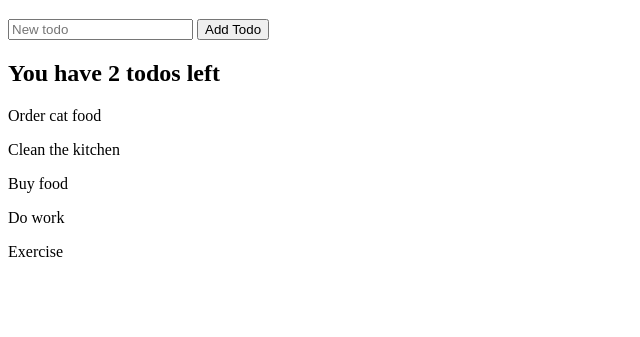
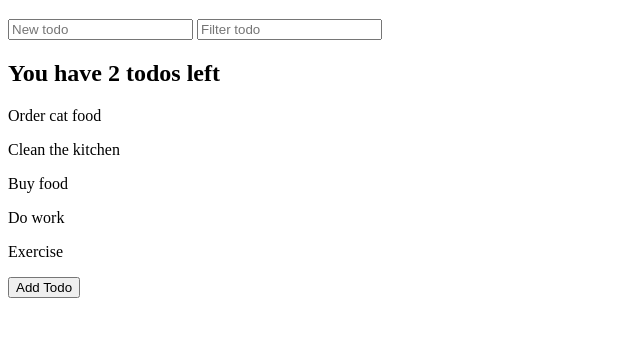
Before and after one commit to rendikr/javascript-bootcamp, a plain HTML site: page todo-app/index.html in a window 1280 px wide. Shown: the part 61-398 px from the top of the page, without its empty margins (0-640 px from the left). Drawn offline with Linux system fonts and the light colour scheme.

Commit message:
todo filter challenge

```diff
--- a/todo-app/index.html
+++ b/todo-app/index.html
@@ -8,6 +8,10 @@
   <body>
     <h1>Todos</h1>
     <input type="text" id="input-text" placeholder="New todo">
+    <input type="text" id="search-text" placeholder="Filter todo">
+    <div id="todos">
+
+    </div>
     <button id="btn-add">Add Todo</button>
 
     <script src="todo-app.js"></script>
--- a/todo-app/todo-app.js
+++ b/todo-app/todo-app.js
@@ -32,20 +32,34 @@ const todos = [
 //   }
 // })
 
-const incompleteTodos = todos.filter(function (todo) {
+const filters = {
+  searchText: '',
+}
+
+const renderTodos = function (todos, filters) {
+  const filteredTodos = todos.filter(function (todo) {
+    return todo.text.toLowerCase().includes(filters.searchText.toLowerCase())
+  })
+
+  document.querySelector('#todos').innerHTML = ''
+
+  const incompleteTodos = filteredTodos.filter(function (todo) {
     return !todo.completed
   })
   let incompleteTodo = incompleteTodos.length
 
   const summary = document.createElement('h2')
   summary.textContent = `You have ${incompleteTodo} todos left`
-document.querySelector('body').appendChild(summary)
+  document.querySelector('#todos').appendChild(summary)
 
-todos.forEach(function (todo) {
-  const p = document.createElement('p')
-  p.textContent = todo.text
-  document.querySelector('body').appendChild(p)
+  filteredTodos.forEach(function (todo) {
+    const todoEl = document.createElement('p')
+    todoEl.textContent = todo.text
+    document.querySelector('#todos').appendChild(todoEl)
   })
+}
+
+renderTodos(todos, filters)
 
 // listen for a new todo creation
 document.querySelector('#btn-add').addEventListener('click', function (e) {
@@ -55,3 +69,8 @@ document.querySelector('#btn-add').addEventListener('click', function (e) {
 document.querySelector('#input-text').addEventListener('input', function (e) {
   console.log(e.target.value)
 })
+
+document.querySelector('#search-text').addEventListener('input', function (e) {
+  filters.searchText = e.target.value
+  renderTodos(todos, filters)
+})
```
Lines whose indentation alone changed are shown as unchanged.
